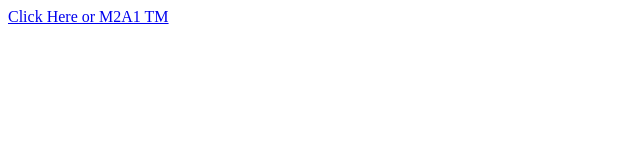
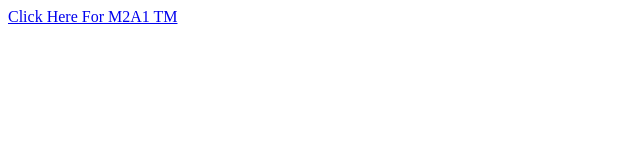
Before and after one commit to ALISUPERVILLE/Weapon-TM-s-20-Levels, a plain HTML site: page M2A1index.html in a window 1280 px wide. Shown: the full height of the page, 0-640 px from the left. Drawn offline with Linux system fonts and the light colour scheme.

Commit message:
Update M2A1index.html

```diff
--- a/M2A1index.html
+++ b/M2A1index.html
@@ -1,3 +1,3 @@
 <html>
-  <p><a href="July%202011%20M2A1%20MG.pdf">Click Here or M2A1 TM</a></p>
+  <p><a href="July%202011%20M2A1%20MG.pdf">Click Here For M2A1 TM</a></p>
 </html>
```
